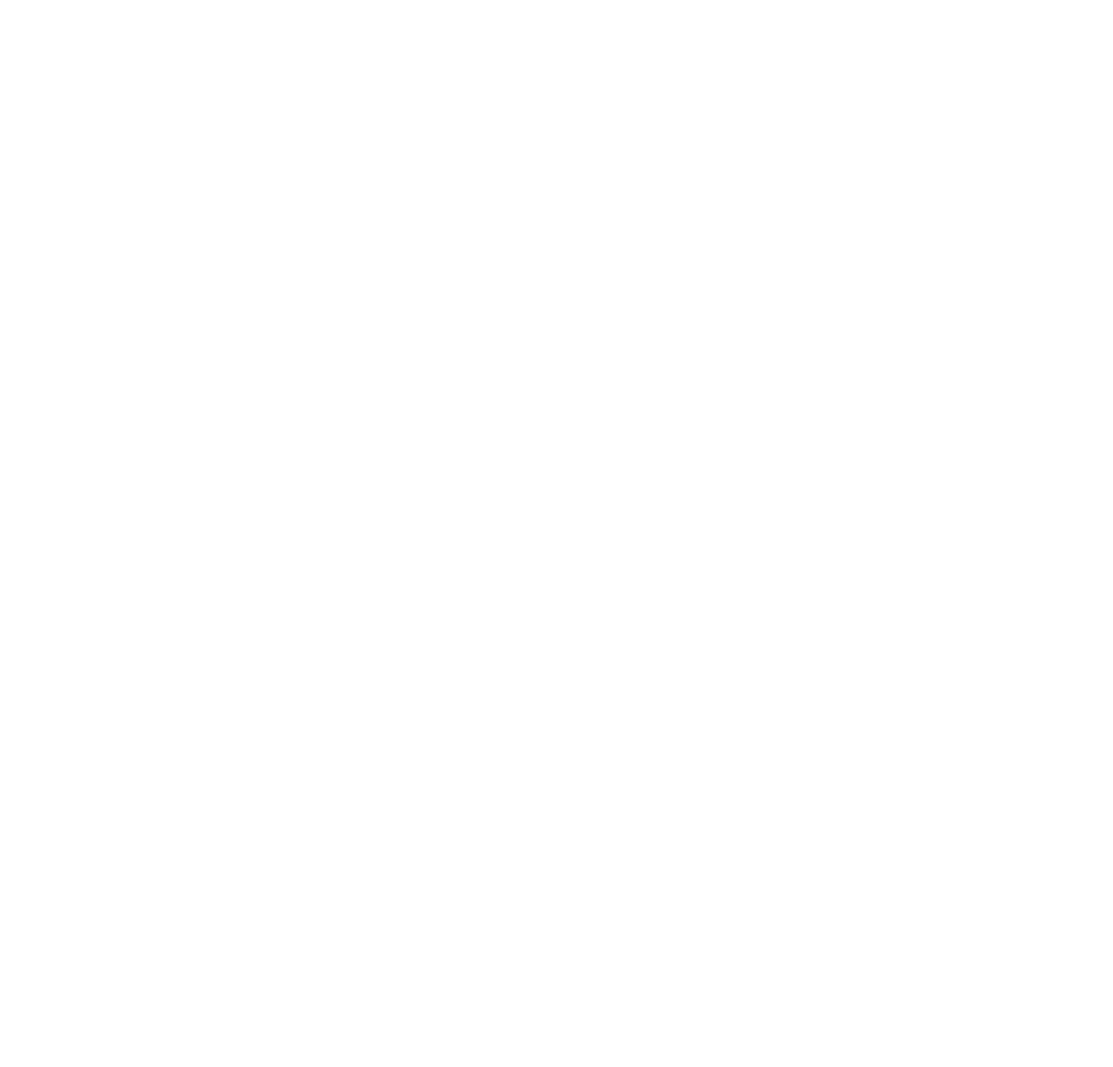
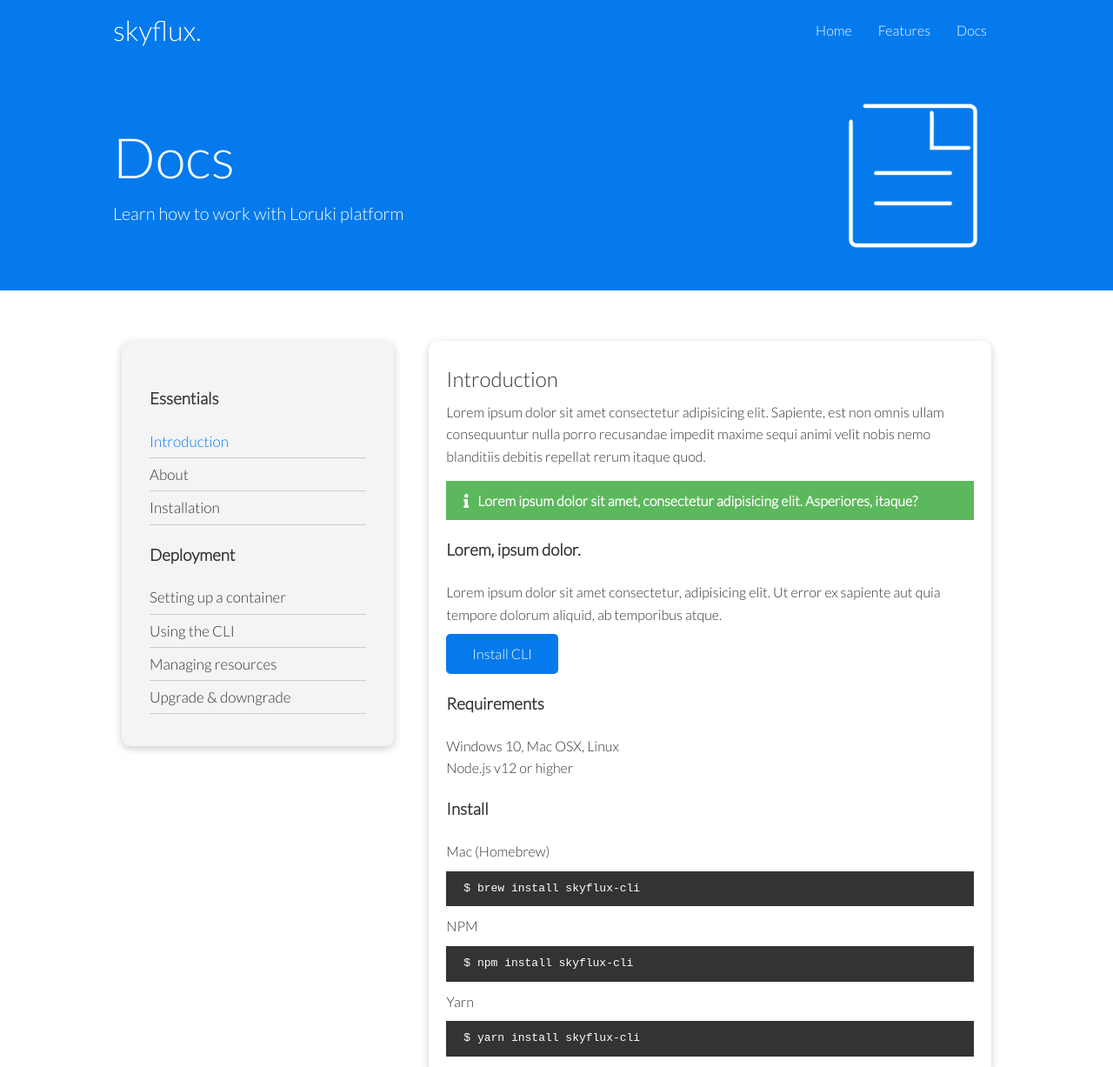
Before and after one commit to o0p/skyflux-test, a plain HTML site: page docs.html in a window 1280 px wide. Shown: the top 1227 px of the page at 87% size. Before the commit the page ends 800 px from the top, so only its background shows below. Drawn offline with Linux system fonts and the light colour scheme.

Commit message:
Add style to features 2

```diff
--- a/css/style.css
+++ b/css/style.css
@@ -41,6 +41,12 @@ p {
 
 img {
     width: 100%;
+}
+
+code, pre {
+    background: #333;
+    color: #fff;
+    padding: 10px;
 }
 
 .navbar {
@@ -182,6 +188,7 @@ img {
 }
 
 /* Features */
+.docs-head img,
 .features-head img {
     width: 200px;
     justify-self: flex-end;
@@ -203,6 +210,26 @@ img {
     grid-column: 1 / span 2;
 }
 
+/* Docs */
+.docs-main h3 {
+    margin: 20px 0;
+}
+
+.docs-main .grid {
+    grid-template-columns: 1fr 2fr;
+    align-items: flex-start;
+}
+
+.docs-main nav li {
+    font-size: 17px;
+    padding-bottom: 5px;
+    margin-bottom: 5px;
+    border-bottom: 1px #ccc solid;
+}
+
+.docs-main li:hover {
+    font-weight: bold;
+}
 
 /* footer */
 .footer .social a {
--- a/docs.html
+++ b/docs.html
@@ -0,0 +1,113 @@
+
+<!DOCTYPE html>
+<html lang="en">
+<head>
+    <meta charset="UTF-8">
+    <meta name="viewport" content="width=device-width, initial-scale=1.0">
+    <link rel="stylesheet" href="https://cdnjs.cloudflare.com/ajax/libs/font-awesome/5.15.1/css/all.min.css" />
+    <link rel="stylesheet" href="css/utilities.css">
+    <link rel="stylesheet" href="css/style.css">
+    <title>skyflux | Cloud Hosting For Everyone</title>
+</head>
+<body>
+
+<!-- Navbar -->
+<div class="navbar">
+    <div class="container flex">
+        <h1 class="logo">skyflux.</h1>
+        <nav>
+            <ul>
+                <li><a href="index.html">Home</a></li>
+                <li><a href="features.html">Features</a></li>
+                <li><a href="docs.html">Docs</a></li>
+            </ul>
+        </nav>
+    </div>
+</div>
+
+<!-- Head -->
+<section class="docs-head bg-primary py-3">
+    <div class="container grid">
+        <div>
+            <h1 class="xl">Docs</h1>
+            <p class="lead">Learn how to work with Loruki platform</p>
+        </div>
+        <img src="images/docs.png" alt="">
+    </div>
+</section>
+
+<!-- Docs Main -->
+<section class="docs-main my-4">
+    <div class="container grid">
+        <div class="card bg-light p-3 shadow">
+            <h3 class="my-2">Essentials</h3>
+            <nav>
+                <ul>
+                    <li><a
+                       class="text-primary" href="#">Introduction</a></li>
+                    <li><a href="#">About</a></li>
+                    <li><a href="#">Installation</a></li>
+                </ul>
+            </nav>
+            <h3 class="my-2">Deployment</h3>
+            <nav>
+                <ul>
+                    <li><a href="#">Setting up a container</a></li>
+                    <li><a href="#">Using the CLI</a></li>
+                    <li><a href="#">Managing resources</a></li>
+                    <li><a href="#">Upgrade & downgrade</a></li>
+                </ul>
+            </nav>
+        </div>
+        <div class="card">
+            <h2>Introduction</h2>
+            <p>Lorem ipsum dolor sit amet consectetur adipisicing elit. Sapiente, est non omnis ullam consequuntur nulla porro recusandae impedit maxime sequi animi velit nobis nemo blanditiis debitis repellat rerum itaque quod.</p>
+            <div class="alert alert-success">
+                <i class="fas fa-info"></i>Lorem ipsum dolor sit amet, consectetur adipisicing elit. Asperiores, itaque?
+            </div>
+            <h3>Lorem, ipsum dolor.</h3>
+            <p>Lorem ipsum dolor sit amet consectetur, adipisicing elit. Ut error ex sapiente aut quia tempore dolorum aliquid, ab temporibus atque.</p>
+            <a href="#" class="btn btn-primary">Install CLI</a>
+
+            <h3>Requirements</h3>
+            <ul>
+                <li>Windows 10, Mac OSX, Linux</li>
+                <li>Node.js v12 or higher</li>
+            </ul>
+
+            <h3>Install</h3>
+            <p>Mac (Homebrew)</p>
+            <pre><code>$ brew install skyflux-cli</code></pre>
+            <p>NPM</p>
+            <pre><code>$ npm install skyflux-cli</code></pre>
+            <p>Yarn</p>
+            <pre><code>$ yarn install skyflux-cli</code></pre>
+        </div>
+    </div>
+</section>
+
+<!-- Footer -->
+<footer class="footer bg-dark py-5">
+    <div class="container grid grid-3">
+        <div>
+            <h1>skyflux.</h1>
+            <p>Copyright &copy; 2020</p>
+        </div>
+        <nav>
+            <ul>
+                <li><a href="index.html">Home</a></li>
+                <li><a href="features.html">Features</a></li>
+                <li><a href="docs.html">Docs</a></li>
+            </ul>
+        </nav>
+        <div class="social">
+            <a href="#"><i class="fab fa-github fa-2x"></i></a>
+            <a href="#"><i class="fab fa-facebook fa-2x"></i></a>
+            <a href="#"><i class="fab fa-instagram fa-2x"></i></a>
+            <a href="#"><i class="fab fa-twitter fa-2x"></i></a>
+        </div>
+    </div>
+</footer>
+
+</body>
+</html>
```
